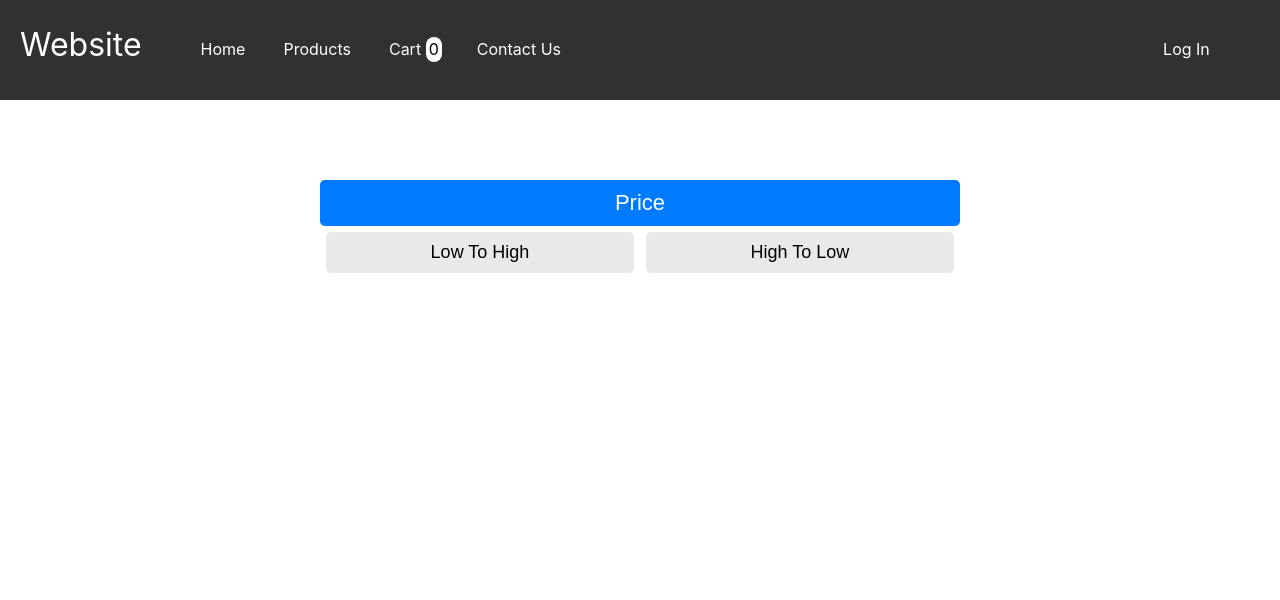
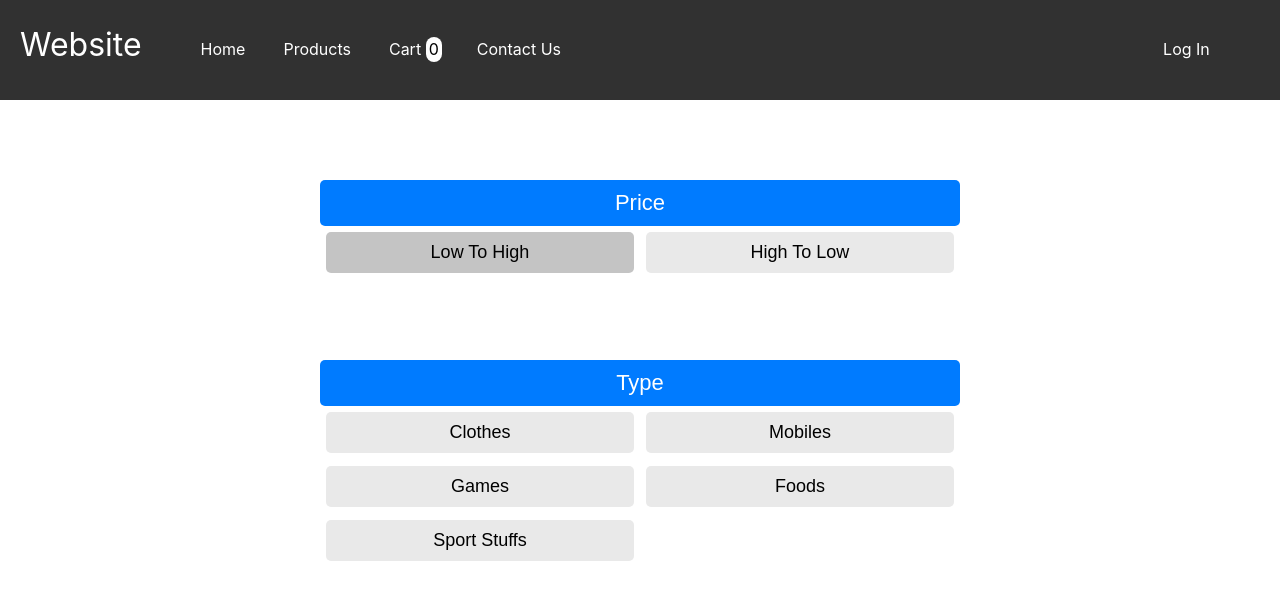
Before and after one commit to Amir-Pasha-Bagheri/Node-Shopping-Website, a React (Create React App) app in the folder client/: page /Cart in a window 1280 px wide. Shown: the top 600 px of the page. Built offline with nearby package versions, Linux system fonts and the light colour scheme.

Commit message:
Continue Cart Page Design

```diff
--- a/client/src/pages/cart/cart.css
+++ b/client/src/pages/cart/cart.css
@@ -23,3 +23,46 @@
     transition: 0.2s;
 }
 .PriceOrderCartPage .PriceDetails:hover{background-color: rgb(196, 196, 196);}
+
+.TypeOrderCartPage{
+    width: 50%;
+    margin: 80px 25% 10px 25%;
+}
+.TypeOrderCartPage .TypeTitle{
+    width: 100%;
+    border: none; outline: none;
+    background-color: #007bff ;
+    border-radius: 5px;
+    padding: 10px 0;
+    color: white;
+    font-size: 22px;
+}
+.TypeOrderCartPage .TypeDetails{
+    width: 48%;
+    margin: 1% 1%;
+    border: none;outline: none;
+    background-color: rgb(233, 233, 233);
+    border-radius: 5px;
+    padding: 10px;
+    font-size: 18px;
+    cursor: pointer;
+    transition: 0.2s;
+}
+.TypeOrderCartPage .TypeDetails:hover{background-color: rgb(196, 196, 196);}
+
+.OrderActived{
+    width: 48%;
+    margin: 1% 1%;
+    border: none;outline: none;
+    border-radius: 5px;
+    padding: 10px;
+    font-size: 18px;
+    cursor: pointer;
+    transition: 0.2s;
+    background-color: rgb(196, 196, 196);
+}
+
+@media only screen and (max-width: 700px) {
+    .PriceOrderCartPage{width: 70%; margin-left: 15%; margin-right: 15%;}
+    .TypeOrderCartPage{width: 70%; margin-left: 15%; margin-right: 15%;}
+  }
--- a/client/src/pages/cart/cart.js
+++ b/client/src/pages/cart/cart.js
@@ -77,8 +77,17 @@ class Cart extends Component{
 
                 <div className="PriceOrderCartPage">
                     <button className="PriceTitle">Price</button><br/>
-                    <button className="PriceDetails">Low To High</button>
+                    <button className="OrderActived">Low To High</button>
                     <button className="PriceDetails">High To Low</button>
+                </div>
+
+                <div className="TypeOrderCartPage">
+                    <button className="TypeTitle">Type</button><br/>
+                    <button className="TypeDetails">Clothes</button>
+                    <button className="TypeDetails">Mobiles</button>
+                    <button className="TypeDetails">Games</button>
+                    <button className="TypeDetails">Foods</button>
+                    <button className="TypeDetails">Sport Stuffs</button>
                 </div>
 
             </>
```
